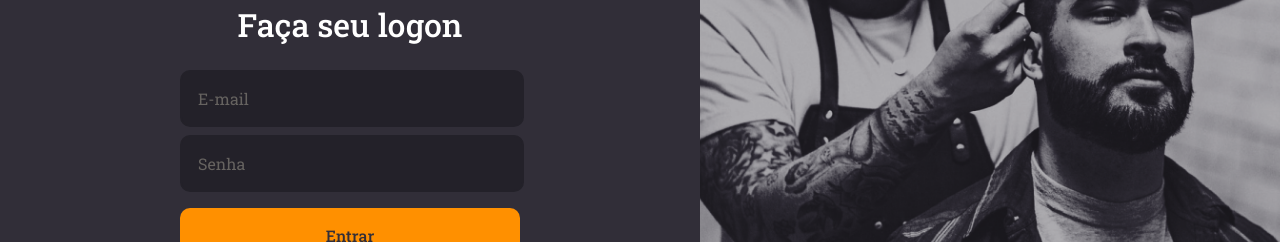
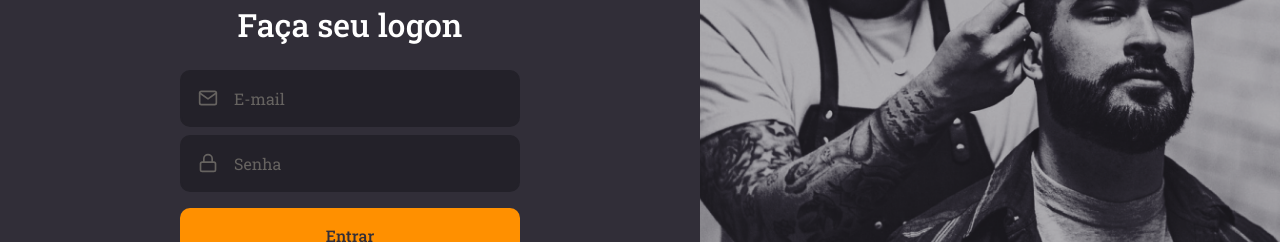
Before and after one commit to melogustavo/Application-Gobarber, a React (Create React App) app in the folder gobarber-frontend/: page / in a window 1280 px wide. Shown: the part 289-531 px from the top of the page. Built offline with nearby package versions, Linux system fonts and the light colour scheme.

Commit message:
isolando componentes

```diff
--- /dev/null
+++ b/gobarber-frontend/src/components/Button/index.tsx
@@ -0,0 +1,14 @@
+import React, { ButtonHTMLAttributes } from 'react';
+
+import { Container } from './styles';
+
+type ButtonProps = ButtonHTMLAttributes<HTMLButtonElement>;
+
+// essa prop children eh o que vem escrito para exibicao em tela
+const Button: React.FC<ButtonProps> = ({ children, ...rest }) => (
+  <Container type="button" {...rest}>
+    {children}
+  </Container>
+);
+
+export default Button;
--- /dev/null
+++ b/gobarber-frontend/src/components/Button/styles.ts
@@ -0,0 +1,19 @@
+import styled from 'styled-components';
+import { shade } from 'polished';
+
+export const Container = styled.button`
+  background: #ff9000;
+  height: 56px;
+  border-radius: 10px;
+  border: 0;
+  padding: 0 16px;
+  color: #312e38;
+  width: 100%;
+  font-weight: 500;
+  margin-top: 16px;
+  transition: background-color 0.2s;
+
+  &:hover {
+    background: ${shade(0.2, '#ff9000')};
+  }
+`;
--- /dev/null
+++ b/gobarber-frontend/src/components/Input/index.tsx
@@ -0,0 +1,22 @@
+import React, { InputHTMLAttributes } from 'react';
+import { IconBaseProps } from 'react-icons';
+
+import { Container } from './styles';
+
+// Vc define a interface de input props extendendo tudo que ja vem por padrao no InputHTMLAttributes... ai vc passa o parametro de tipagem HTMLInputElement que eh global e vc nao precisa importar
+interface InputProps extends InputHTMLAttributes<HTMLInputElement> {
+  // O name ja tem so que ele eh opcional, ai vc sobrescreve ele dizendo que eh obrigatorio
+  name: string;
+  // Quando vc quer receber um componente como uma propriedade vc pode passar essa tipagem ai abaixo
+  icon: React.ComponentType<IconBaseProps>;
+}
+
+// Passando o InputProps como parametro para o componente Input
+const Input: React.FC<InputProps> = ({ icon: Icon, ...rest }) => (
+  <Container>
+    {Icon && <Icon size={20} />}
+    <input {...rest} />
+  </Container>
+);
+
+export default Input;
--- /dev/null
+++ b/gobarber-frontend/src/components/Input/styles.ts
@@ -0,0 +1,32 @@
+import styled from 'styled-components';
+
+export const Container = styled.div`
+  background: #232129;
+  border-radius: 10px;
+  border: 2px solid #232129;
+  padding: 16px;
+  width: 100%;
+  color: #666360;
+
+  display: flex;
+  align-items: center;
+
+  & + div {
+    margin-top: 8px;
+  }
+
+  input {
+    flex: 1;
+    background: transparent;
+    border: 0;
+    color: #f4ede8;
+
+    &::placeholder {
+      color: #666360;
+    }
+  }
+
+  svg {
+    margin-right: 16px;
+  }
+`;
--- a/gobarber-frontend/src/pages/Signin/index.tsx
+++ b/gobarber-frontend/src/pages/Signin/index.tsx
@@ -1,9 +1,11 @@
 import React from 'react';
-import { FiLogIn } from 'react-icons/fi';
+import { FiLogIn, FiMail, FiLock } from 'react-icons/fi';
 
 import logo from '../../assets/logo.svg';
 
 import { Background, Container, Content } from './styles';
+import Input from '../../components/Input';
+import Button from '../../components/Button';
 
 const SignIn: React.FC = () => (
   <Container>
@@ -13,11 +15,16 @@
       <form>
         <h1>Faça seu logon</h1>
 
-        <input placeholder="E-mail" />
+        <Input name="email" icon={FiMail} placeholder="E-mail" />
 
-        <input placeholder="Senha" type="password" />
+        <Input
+          name="password"
+          icon={FiLock}
+          placeholder="Senha"
+          type="password"
+        />
 
-        <button type="submit">Entrar</button>
+        <Button type="submit">Entrar</Button>
 
         <a href="forgot">Esqueci minha senha</a>
       </form>
--- a/gobarber-frontend/src/pages/Signin/styles.tsx
+++ b/gobarber-frontend/src/pages/Signin/styles.tsx
@@ -23,44 +23,10 @@
     margin: 80px 0;
     max-width: 340px;
     text-align: center;
+    width: 100%;
 
     h1 {
       margin-bottom: 24px;
-    }
-
-    input {
-      max-width: 308px;
-      background: #232129;
-      border-radius: 10px;
-      border: 2px solid #232129;
-      padding: 16px;
-      width: 100%;
-      color: #f4ede8;
-
-      &::placeholder {
-        color: #666360;
-      }
-
-      & + input {
-        margin-top: 8px;
-      }
-    }
-
-    button {
-      background: #ff9000;
-      height: 56px;
-      border-radius: 10px;
-      border: 0;
-      padding: 0 16px;
-      color: #312e38;
-      width: 100%;
-      font-weight: 500;
-      margin-top: 16px;
-      transition: background-color 0.2s;
-
-      &:hover {
-        background: ${shade(0.2, '#ff9000')};
-      }
     }
 
     a {
--- a/gobarber-frontend/src/styles/global.ts
+++ b/gobarber-frontend/src/styles/global.ts
@@ -4,7 +4,7 @@
   *{
     margin: 0;
     padding: 0;
-    box-sizing: 0;
+    box-sizing: border-box;
     outline: 0;
   }
 
```
Also changed, not shown: gobarber-frontend/.eslintrc.json.
